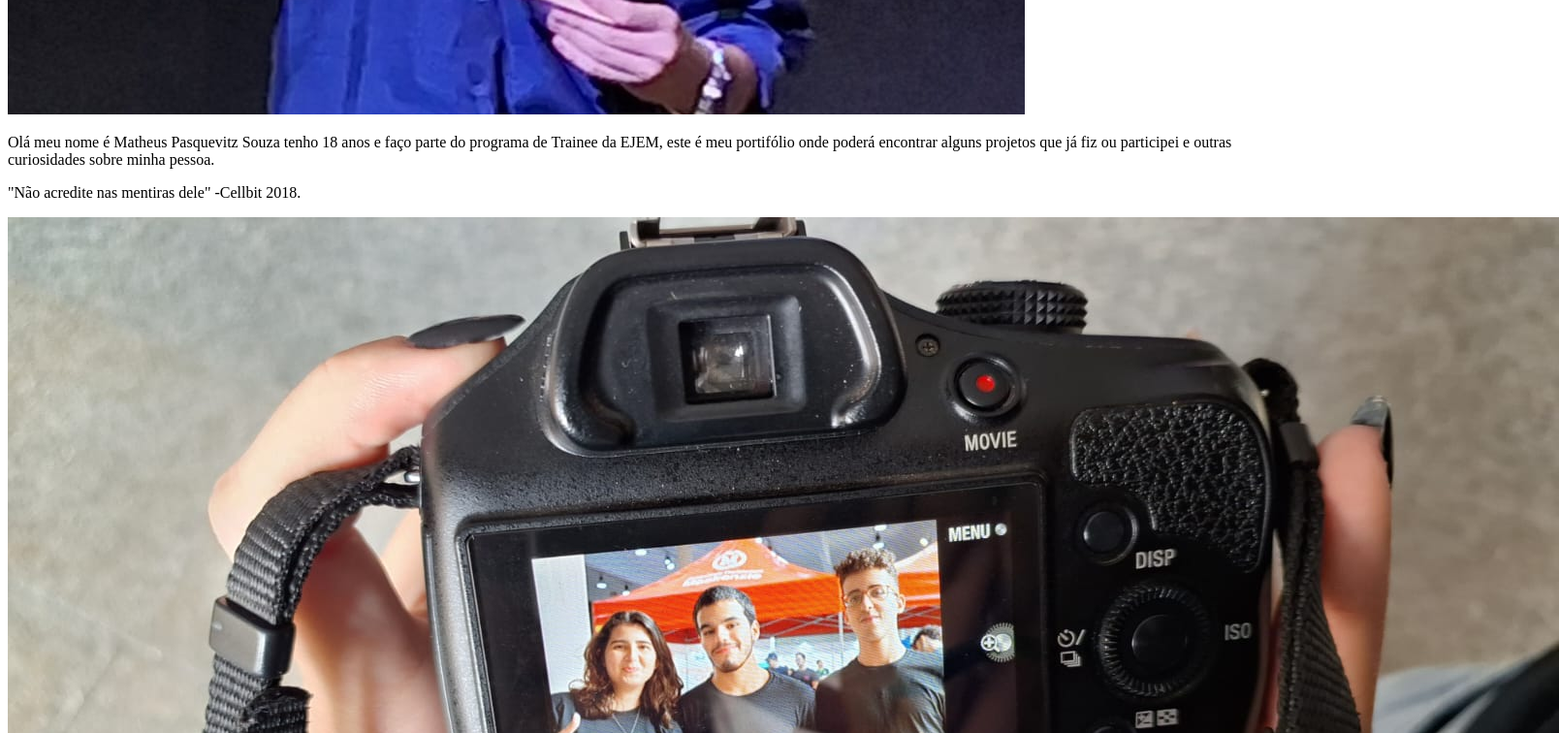
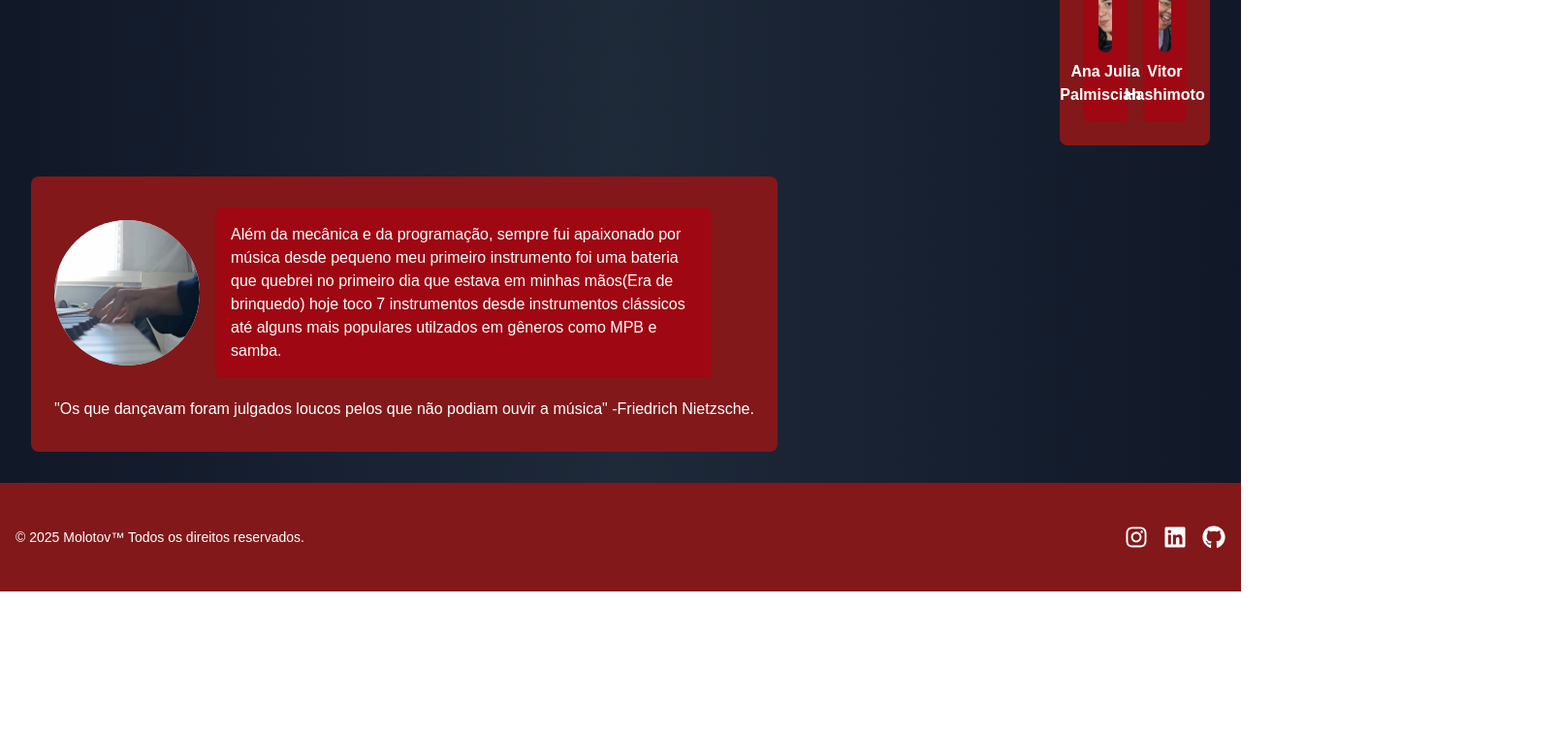
Before and after one commit to DevMolotov/RepOmaga, a Next.js app: page / in a window 1280 px wide. Shown: the part 940-1696 px from the top of the page at 97% size, 1608 px wide, since content can reach past the window. After the commit the page ends 1550 px from the top, so only its background shows below. Built offline with nearby package versions, Linux system fonts and the light colour scheme.

Commit message:
Update layout.tsx

```diff
--- a/src/app/layout.tsx
+++ b/src/app/layout.tsx
@@ -1,141 +1,43 @@
-'use client';
+import type { Metadata } from 'next';
+import { Geist, Geist_Mono } from 'next/font/google';
+import './globals.css';
+import Footer from '../components/footer';
+import Navbar from '../components/navBar';
 
-import '../styles/animations.css';
-import { useState } from 'react';
-import Container from '../components/Container';
-import Container2 from '../components/Container2';
+// Configuração da fonte Geist Sans para ser usada na aplicação
+const geistSans = Geist({
+  variable: '--font-geist-sans', // Define uma variável CSS para a fonte
+  subsets: ['latin'], // Especifica que apenas o subset latino dos caracteres será incluído
+});
 
-export default function Home() {
-  // Estado para armazenar a URL da imagem selecionada para exibição no modal. Inicialmente é nulo.
-  const [selectedImage, setSelectedImage] = useState<string | null>(null);
+// Configuração da fonte Geist Mono para ser usada na aplicação
+const geistMono = Geist_Mono({
+  variable: '--font-geist-mono', // Define uma variável CSS para a fonte monoespaçada
+  subsets: ['latin'], // Especifica que apenas o subset latino dos caracteres será incluído
+});
 
-  // Função que é chamada quando uma imagem do carrossel é clicada. Define a URL da imagem no estado `selectedImage`.
-  const handleImageClick = (src: string) => {
-    setSelectedImage(src);
-  };
+// Definição dos metadados da página, como título e descrição
+export const metadata: Metadata = {
+  title: 'Meu Portfólio',
+  description: 'Portfólio de Matheus Pasquevitz',
+};
 
-  // Função para fechar o modal de imagem ampliada. Define o estado `selectedImage` de volta para nulo.
-  const closeModal = () => {
-    setSelectedImage(null);
-  };
-
+// Componente funcional RootLayout, que envolve toda a estrutura da página
+export default function RootLayout({
+  children, // Propriedade que representa o conteúdo das páginas filhas
+}: {
+  children: React.ReactNode; // Define o tipo da propriedade children como um nó React
+}) {
   return (
-    <div className='flex min-h-screen flex-col space-y-8 bg-gradient-to-r from-gray-900 via-gray-800 to-gray-900 pt-10'>
-      {/* Container superior alinhado à esquerda */}
-      <div className='animate-fadeIn flex w-full justify-start'>
-        <Container imageSrc='/Fotoperfil.jpeg' altText='Foto de perfil'>
-          <p className='text-left break-words'>
-            "Não acredite nas mentiras dele" -Cellbit 2018.
-          </p>
-        </Container>
-      </div>
-
-      {/* Container que engloba o carrossel de imagens e o container central */}
-      <div className='flex w-full'>
-        {/* Carrossel de imagens com rolagem horizontal */}
-        <div className='animate-fadeIn mr-112 ml-8 flex h-60 w-1/2 justify-start'>
-          <div className='flex w-full space-x-4 overflow-x-auto rounded-lg bg-gray-800 p-4'>
-            {/* Mapeamento do array de URLs de imagens para renderizar cada imagem */}
-            {[
-              '/cam.jpeg',
-              '/Trainees.jpeg',
-              '/Foto  perfil.jpeg',
-              '/namorada.jpeg',
-              '/py.jpeg',
-            ].map((src, index) => (
-              <img
-                key={index}
-                src={src}
-                alt={`Foto ${index + 1}`}
-                className='h-40 w-40 cursor-pointer rounded-lg object-cover transition-transform duration-300 hover:scale-105'
-                // Evento de clique para exibir a imagem em tamanho maior
-                onClick={() => handleImageClick(src)}
-              />
-            ))}
-          </div>
-        </div>
-
-        {/* Container central alinhado à direita, exibindo informações dos colegas */}
-        <div className='animate-fadeIn flex w-1/4 justify-end'>
-          <div className='mr-8 ml-20 h-auto rounded-lg bg-red-900 p-6 text-white'>
-            {/* Título da seção de colegas do Case 01 */}
-            <div className='col-span-2 mb-4 flex items-center justify-center rounded-lg bg-red-800 p-4 text-white'>
-              <p className='text-center font-semibold'>
-                Colegas de projeto Case 01
-              </p>
-            </div>
-            {/* Grid para organizar as informações dos colegas */}
-            <div className='grid grid-cols-2 items-center gap-4'>
-              {/* Container para exibir informações de Thomas Barbosa */}
-              <div className='flex flex-col items-center rounded-lg bg-red-800 p-4 text-white'>
-                <img
-                  src='/thomas.jpeg'
-                  alt='Imagem 1'
-                  className='mb-2 h-20 w-20 rounded-full object-cover'
-                />
-                <p className='text-center font-semibold'>Thomas Barbosa</p>
-              </div>
-              {/* Container para exibir informações de Vinícius Santana */}
-              <div className='flex flex-col items-center rounded-lg bg-red-800 p-4 text-white'>
-                <img
-                  src='/vinicius.jpeg'
-                  alt='Imagem 2'
-                  className='mb-2 h-20 w-20 rounded-full object-cover'
-                />
-                <p className='text-center font-semibold'>Vinícius Santana</p>
-              </div>
-              {/* Título da seção de colegas do Case 02 */}
-              <div className='col-span-2 flex items-center justify-center rounded-lg bg-red-800 p-4 text-white'>
-                <p className='text-center font-semibold'>
-                  Colegas de projeto Case 02
-                </p>
-              </div>
-              {/* Container para exibir informações de Ana Julia Palmisciano */}
-              <div className='flex flex-col items-center rounded-lg bg-red-800 p-4 text-white'>
-                <img
-                  src='/ana.jpeg'
-                  alt='Imagem 3'
-                  className='mb-2 h-20 w-20 rounded-full object-cover'
-                />
-                <p className='text-center font-semibold'>
-                  Ana Julia Palmisciano
-                </p>
-              </div>
-              {/* Container para exibir informações de Vitor Hashimoto */}
-              <div className='flex flex-col items-center rounded-lg bg-red-800 p-4 text-white'>
-                <img
-                  src='/hashimoto.jpeg'
-                  alt='Imagem 4'
-                  className='mb-2 h-20 w-20 rounded-full object-cover'
-                />
-                <p className='text-center font-semibold'>Vitor Hashimoto</p>
-              </div>
-            </div>
-          </div>
-        </div>
-      </div>
-
-      {/* Modal condicionalmente renderizado para exibir a imagem em tamanho maior */}
-      {selectedImage && (
-        <div
-          className='bg-opacity-75 fixed inset-0 z-50 flex items-center justify-center bg-black'
-          // Evento de clique no fundo do modal para fechar o modal
-          onClick={closeModal}
-        >
-          <img
-            src={selectedImage}
-            alt='Imagem expandida'
-            className='max-h-full max-w-full rounded-lg'
-          />
-        </div>
-      )}
-
-      {/* Container inferior alinhado à esquerda */}
-      <div className='animate-fadeIn mb-8 flex w-full justify-start'>
-        <Container2 imageSrc='/Curiosidade.jpeg' altText='Imagem inferior'>
-          <p className='text-left break-words'>"Os que dançavam foram julgados loucos pelos que não podiam ouvir a música" -Friedrich Nietzsche.</p>
-        </Container2>
-      </div>
-    </div>
+    <html lang='pt-BR'> {/* Define o idioma da página como Português do Brasil */}
+      <body className={`bg-gradient-to-r from-gray-900 via-gray-800 to-gray-900 min-h-screen text-white ${geistSans.variable} ${geistMono.variable}`}>
+        {/* Componente da barra de navegação */}
+        <Navbar />
+        {/* Elemento principal da página, que ocupa o espaço restante */}
+        <main className='flex-grow'>{children}</main>
+        {/* Componente do rodapé */}
+        <Footer />
+      </body>
+    </html>
   );
 }
```
